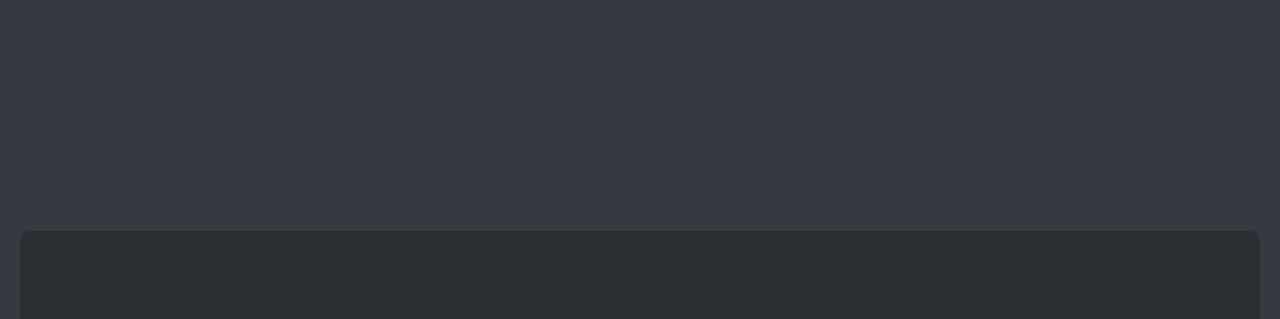
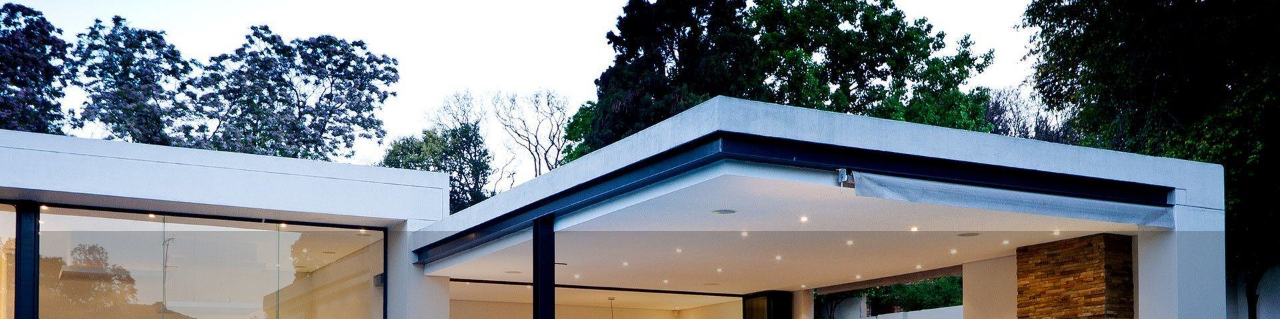
Before and after one commit to Thilak-c/guest-house, a plain HTML site: page try-2/index.html in a window 1280 px wide. Shown: the top 319 px of the page. Drawn offline with Linux system fonts and the light colour scheme; the site is published under a folder, as on GitHub Pages, so addresses that start at the root find nothing.

Commit message:
Update styles.css

```diff
--- a/try-2/styles.css
+++ b/try-2/styles.css
@@ -10,7 +10,7 @@ body {
 /* Hero Section */
 .hero {
   height: 100vh;
-  background: url('/1126753.jpg') no-repeat center center/cover;
+  background: url('1126753.jpg') no-repeat center center/cover;
   display: flex;
   justify-content: center;
   align-items: center;
```
